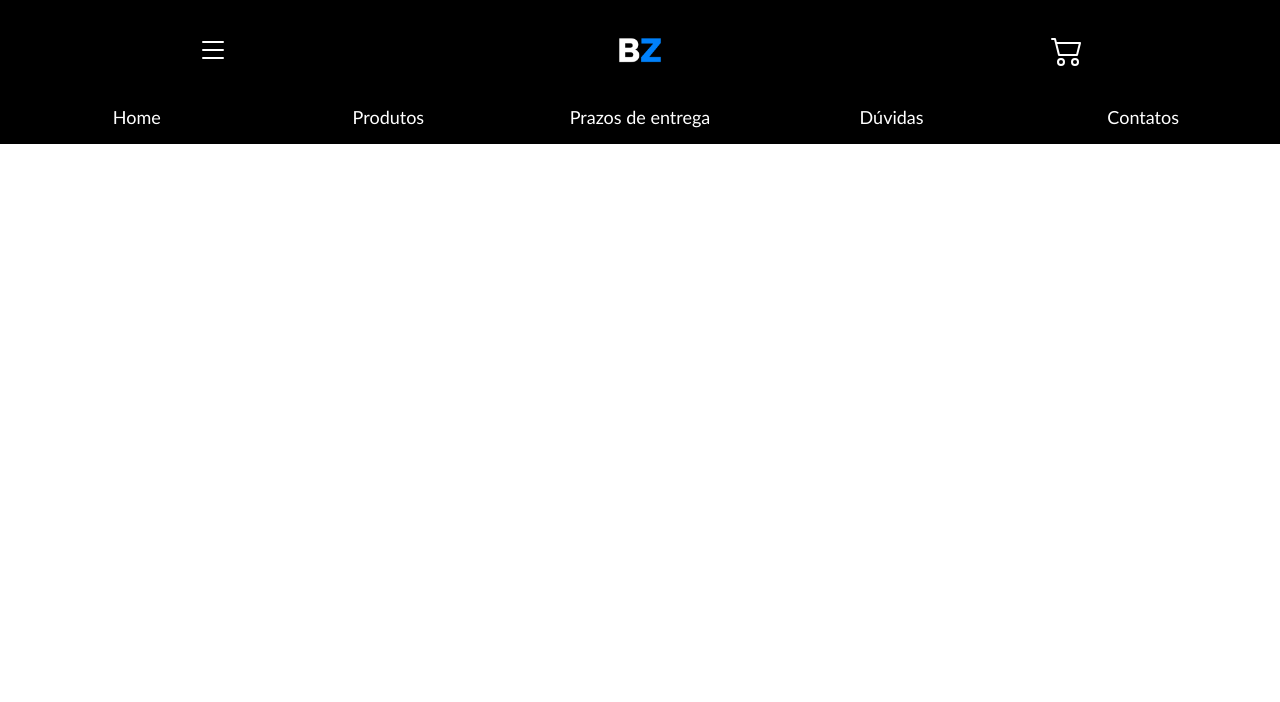
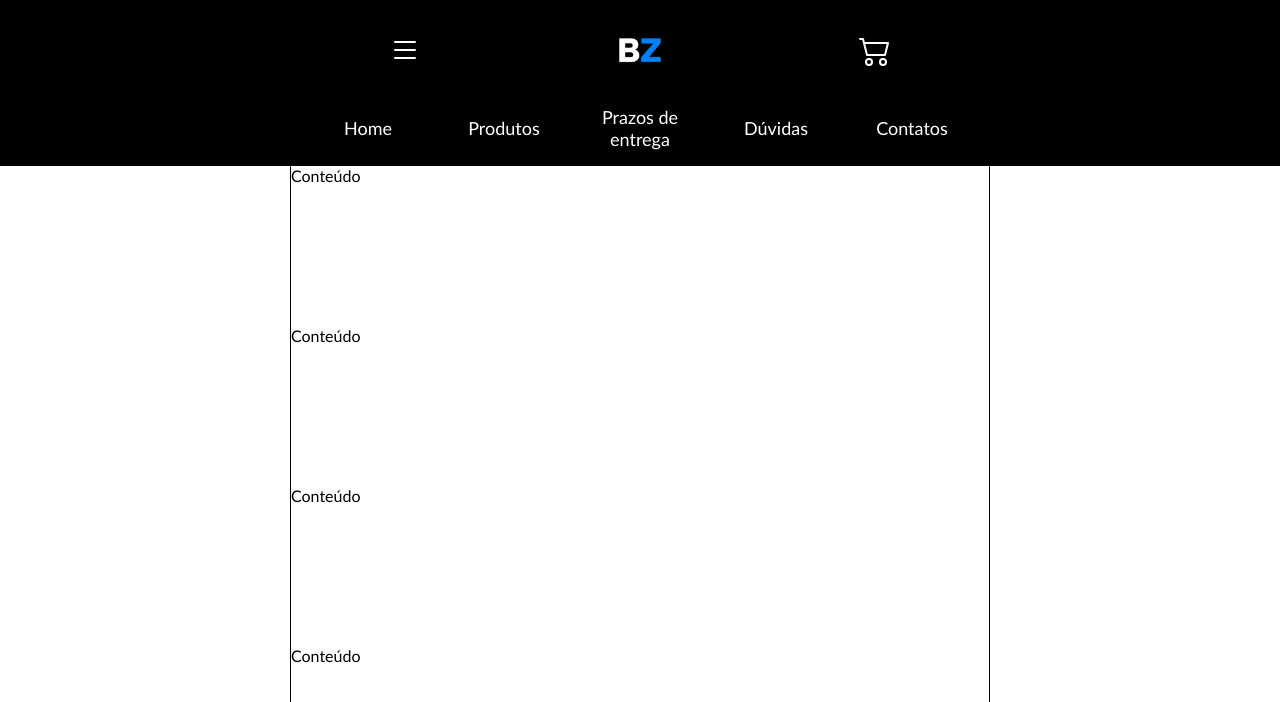
Before and after one commit to adrianPers/brukz, a React (Vite) app: page / in a window 1280 px wide. Shown: the top 702 px of the page. Built offline with nearby package versions, Linux system fonts and the light colour scheme.

Commit message:
desenvolvimento do componente Page

```diff
--- a/src/app.module.css
+++ b/src/app.module.css
@@ -9,4 +9,5 @@
 .app{
     height: 100vh;
     width: 100%;
+    /* overflow: hidden; */
 }
--- /dev/null
+++ b/src/components/Footer/Footer.jsx
@@ -0,0 +1,22 @@
+
+import styles from "./Footer.module.css";
+
+const Footer = () => {
+
+    return(
+        <div className={styles.footer}>
+            <div className={styles.containerFooter}>
+                <h2>Footer</h2>
+                <p>adsasdasdas
+                    padsadsadsas
+                </p>
+                <p>adsasdasdasd</p>
+                <p>adsasdas</p>
+
+            </div>
+        </div>
+    )
+
+}
+
+export default Footer;
--- /dev/null
+++ b/src/components/Footer/Footer.module.css
@@ -0,0 +1,16 @@
+
+.footer{
+    background-color: black;
+
+    display: flex;
+    justify-content: center;
+    width: 100%;
+}
+
+.containerFooter{
+    width: 100%;
+    max-width: 700px;
+    height: 100%;
+    border-inline: 1px solid white;
+    color: white;
+}
--- a/src/components/Header/Header.module.css
+++ b/src/components/Header/Header.module.css
@@ -10,7 +10,7 @@ header{
 
 .containerHeader {
     width: 100%;
-    max-width: 2000px;
+    max-width: 700px;
     display: flex;
     align-items: center;
     justify-content: space-around;
--- /dev/null
+++ b/src/components/Page/Page.jsx
@@ -0,0 +1,51 @@
+
+import styles from "./Page.module.css";
+
+import Header from "../Header/Header";
+import Footer from "../Footer/Footer";
+
+const Page = (props) => {
+
+    return (
+        <div className={styles.page}>
+            <Header />
+            <main className={styles.main}>
+
+                <div className={styles.containerMain}>
+
+                    <div className={styles.teste}>
+                        Conteúdo
+                    </div>
+                    <div className={styles.teste}>
+                        Conteúdo
+                    </div>
+
+                    <div className={styles.teste}>
+                        Conteúdo
+                    </div>
+                    <div className={styles.teste}>
+                        Conteúdo
+                    </div>
+                     <div className={styles.teste}>
+                        Conteúdo
+                    </div>
+                    <div className={styles.teste}>
+                        Conteúdo
+                    </div>
+
+                    <div className={styles.teste}>
+                        Conteúdo
+                    </div>
+                    <div className={styles.teste}>
+                        Conteúdo
+                    </div>
+
+                </div>
+
+                <Footer />
+            </main>
+        </div>
+    );
+}
+
+export default Page;
--- /dev/null
+++ b/src/components/Page/Page.module.css
@@ -0,0 +1,26 @@
+
+.page{
+    height: 100vh;
+    width: 100%;
+    display: flex;
+    flex-direction: column;
+}
+
+.main{
+    display: flex;
+    flex-direction: column;
+    align-items: center;
+    overflow-y: scroll;
+    flex: 1;
+}
+
+.containerMain{
+    width: 100%;
+    max-width: 700px;
+    flex: 1;
+    border-inline: 1px solid;
+}
+
+.teste{
+    height: 20vh;
+}
--- a/src/pages/Home/Home.jsx
+++ b/src/pages/Home/Home.jsx
@@ -1,25 +1,27 @@
-import styles from './Home.module.css'
+import styles from "./Home.module.css";
 
 // components
-import Header from '../../components/Header/Header'
-// import Product from '../../components/Product/Product.jsx'
-// import Slide from '../../components/Slide/Slide.jsx'
+import Page from "../../components/Page/Page";
 
-// import { useState } from 'react'
+// import Product from "../../components/Product/Product.jsx";
+// import Slide from "../../components/Slide/Slide.jsx";
+
+// import { useState } from "react";
 
 // functions
-// import { getProducts } from '../../services/api.js';
+// import { getProducts } from "../../services/api.js";
 
-// import { SwiperSlide } from 'swiper/react'
+// import { SwiperSlide } from "swiper/react";
 
 
 const Home = () => {
 
     return (
         <div className={styles.home} >
-            <Header />
+            <Page>
+            </Page>
         </div>
     )
 }
 
-export default Home
+export default Home;
--- a/src/pages/Home/Home.module.css
+++ b/src/pages/Home/Home.module.css
@@ -1,5 +1,10 @@
 
 .home{
+    height: 100vh;
+    width: 100%;
+}
+
+.home > *{
     height: 100%;
     width: 100%;
 }
--- a/src/router.jsx
+++ b/src/router.jsx
@@ -16,4 +16,4 @@ const RoutesApp = () => {
     )
 }
 
-export default RoutesApp
+export default RoutesApp;
```
Also changed, not shown: src/App.jsx (+5 -5 lines), src/components/Header/Header.jsx (+6 -6 lines), src/main.jsx (+11 -11 lines).
